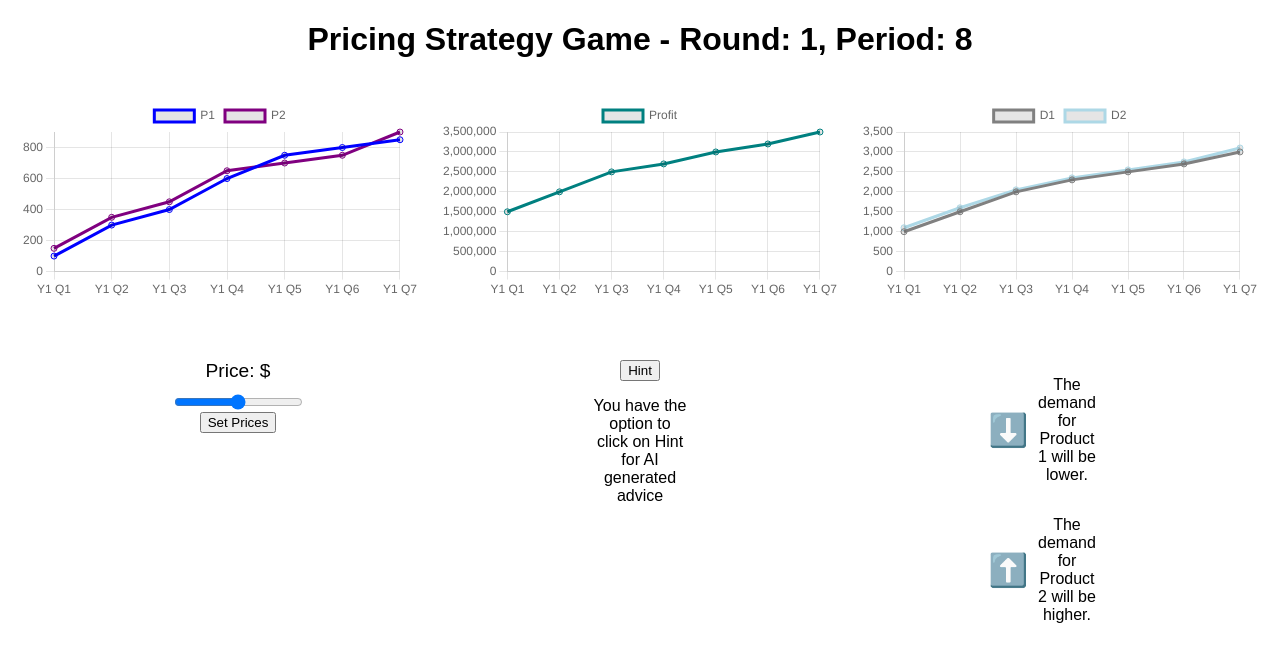
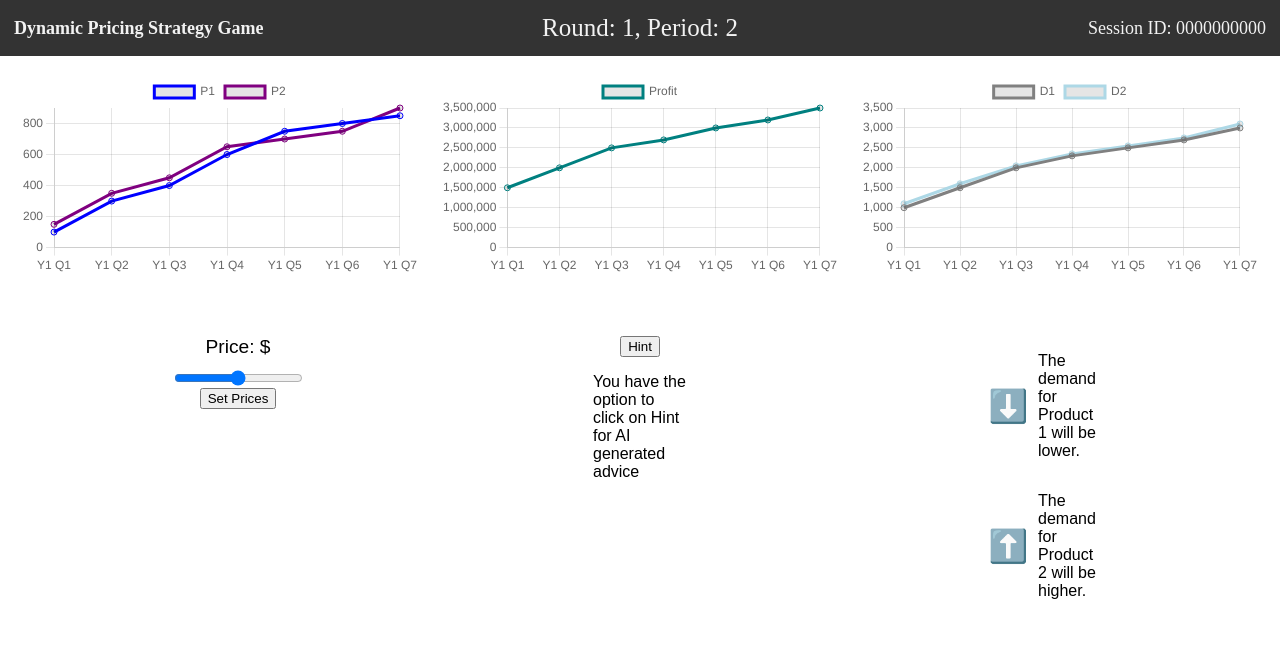
Before and after one commit to anishsasanur/HAI_Pricing, a React (Create React App) app in the folder hai_pricing/: page / in a window 1280 px wide. Shown: the top 662 px of the page. Built offline with nearby package versions, Linux system fonts and the light colour scheme; the HTML template or start-up script is replaced by a standard one.

Commit message:
implemented nav bar and login

```diff
--- a/hai_pricing/package.json
+++ b/hai_pricing/package.json
@@ -3,6 +3,9 @@
   "version": "0.1.0",
   "private": true,
   "dependencies": {
+    "@emotion/react": "^11.11.1",
+    "@emotion/styled": "^11.11.0",
+    "@mui/material": "^5.14.15",
     "@testing-library/jest-dom": "^5.17.0",
     "@testing-library/react": "^13.4.0",
     "@testing-library/user-event": "^13.5.0",
--- a/hai_pricing/src/App.js
+++ b/hai_pricing/src/App.js
@@ -1,13 +1,43 @@
 import './App.css';
 import  { ChartComponent, PriceControl, HintSection, SignalsSection } from './ChartComponents';
+import NavBar from './InterfaceComponents/navbar';
+import Login from './InterfaceComponents/Login';
+// import {
+//   BrowserRouter as Router,
+//   Switch,
+//   Route,
+//   Redirect,
+// } from 'react-router-dom';
+import React from 'react';
 
 
 
 function App() {
+
+  const round = 1;
+  const period = 2;
+  const sessionId = '0000000000';
+
+  // const [isLoggedIn, setIsLoggedIn] = useState(false);
+
+  // const handleLogin = (fullName, sessionId) => {
+  //   // Here you would verify the user's credentials, typically by sending them to a server.
+  //   // This example assumes that any non-empty name and sessionId is valid.
+  //   if (fullName.trim() !== '' && sessionId.trim() !== '') {
+  //     setIsLoggedIn(true);
+  //   } else {
+  //     alert('Login failed');
+  //   }
+  // };
+
+
   return (
-<div className="App">
-    <h1>Pricing Strategy Game - Round: 1, Period: 8</h1>
-
+  <div>
+    {/* <div className="Login">
+      <Login />
+    </div> */}
+    <div className="Dashboard">
+      <NavBar round={round} period={period} sessionId={sessionId}/>
       <div className="chartContainer">
           <ChartComponent />
       </div>
@@ -26,6 +56,7 @@ function App() {
           </div>
       </div>
     </div>
+  </div>
 
   );
 }
--- /dev/null
+++ b/hai_pricing/src/InterfaceComponents/Login.js
@@ -0,0 +1,59 @@
+import React, { useState } from 'react';
+import { Button, TextField, Typography, Box } from '@mui/material';
+
+const Login = (props) => {
+  const [fullName, setFullName] = useState('');
+  const [sessionID, setSessionID] = useState('');
+
+  const handleFullNameChange = (event) => {
+    setFullName(event.target.value);
+  };
+
+  const handleSessionIDChange = (event) => {
+    setSessionID(event.target.value);
+  };
+
+  const handleSubmit = (event) => {
+    event.preventDefault();
+    if (!/^\d+$/.test(sessionID)) {
+      alert('Session ID must be numeric.');
+      return;
+    }
+
+    props.onLogin(fullName, sessionID);
+  };
+
+  return (
+    <Box
+      component="form"
+      onSubmit={handleSubmit}
+      noValidate
+      autoComplete="off"
+      sx={{
+        display: 'flex',
+        flexDirection: 'column',
+        alignItems: 'center',
+        gap: 2,
+      }}
+    >
+      <Typography variant="h6">Login</Typography>
+      <TextField
+        required
+        label="Full Name"
+        variant="outlined"
+        value={fullName}
+        onChange={handleFullNameChange}
+      />
+      <TextField
+        required
+        label="Session ID"
+        variant="outlined"
+        value={sessionID}
+        onChange={handleSessionIDChange}
+      />
+      <Button type="submit" variant="contained">Submit</Button>
+    </Box>
+  );
+};
+
+export default Login;
--- /dev/null
+++ b/hai_pricing/src/InterfaceComponents/NavBar.css
@@ -0,0 +1,40 @@
+.topnav {
+    display: flex;
+    justify-content: space-between;
+    align-items: center;
+    background-color: #333;
+    overflow: hidden;
+    padding: 0;
+    margin: 0;
+  }
+
+  .left-content,
+  .right-content {
+    flex: 1;
+  }
+
+  .center-content {
+    flex: 2;
+    color: #f2f2f2;
+    text-align: center;
+    padding: 14px;
+    font-size: 25px;
+    font-family: 'Work Sans';
+  }
+
+  .left-content {
+    text-align: left;
+    padding: 14px;
+    color: #f2f2f2;
+    font-size: 18px;
+    font-family: 'Work Sans';
+  }
+
+
+  .right-content {
+    text-align: right;
+    padding: 14px;
+    color: #f2f2f2;
+    font-size: 18px;
+    font-family: 'Work Sans';
+  }
--- /dev/null
+++ b/hai_pricing/src/InterfaceComponents/navbar.js
@@ -0,0 +1,16 @@
+import React from 'react';
+import './NavBar.css';
+
+const Navbar = ({ round, period, sessionId }) => {
+  return (
+    <div className="topnav">
+      <b className="left-content">Dynamic Pricing Strategy Game</b>
+      <div className="center-content">
+         Round: <span>{round}</span>, Period: <span>{period}</span>
+      </div>
+      <div className="right-content">Session ID: {sessionId}</div>
+    </div>
+  );
+};
+
+export default Navbar;
```
Also changed, not shown: hai_pricing/src/InterfaceComponents/Dashboard.js (added), 1 other file (tests, documents, lock files or other folders). Lines whose indentation alone changed are shown as unchanged.
